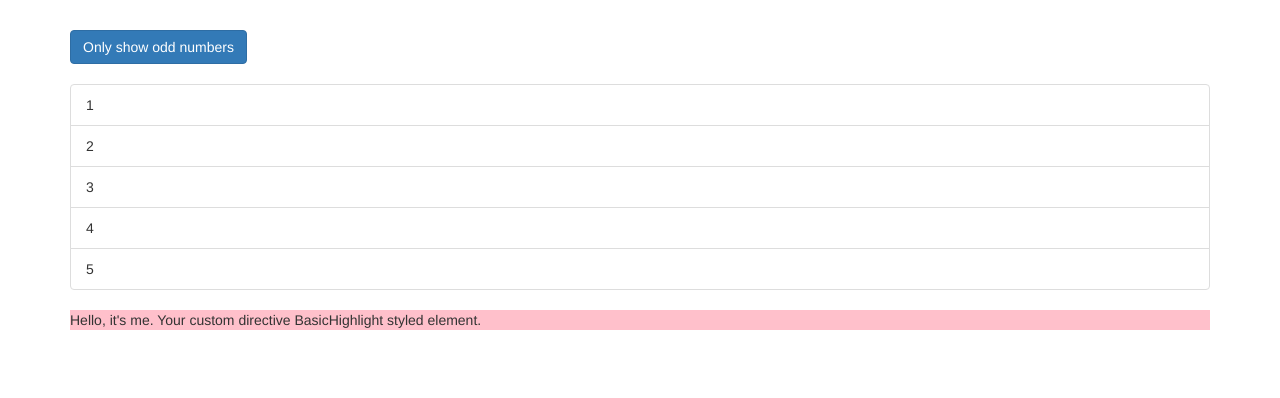
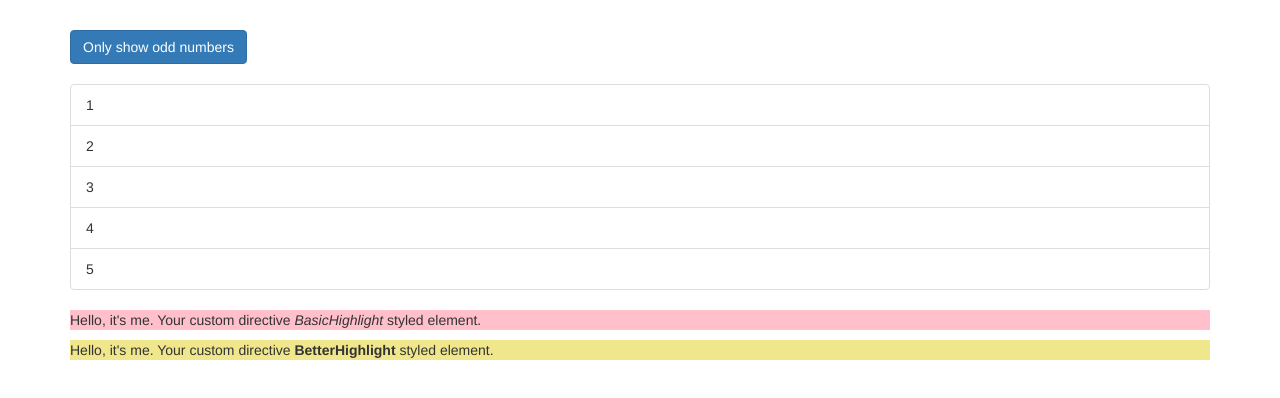
Before and after one commit to rghatore/ng-directives-deep-dive, an Angular app: page / in a window 1280 px wide. Shown: the top 398 px of the page. Built offline with nearby package versions, Linux system fonts and the light colour scheme.

Commit message:
adding custom directive using renderer

```diff
--- a/src/app/app.component.html
+++ b/src/app/app.component.html
@@ -19,6 +19,9 @@
     </div>
   </div>
   <p appBasicHighlight>
-    Hello, it's me. Your custom directive BasicHighlight styled element.
+    Hello, it's me. Your custom directive <em>BasicHighlight</em> styled element.
+  </p>
+  <p appBetterHighlight>
+    Hello, it's me. Your custom directive <b>BetterHighlight</b> styled element.
   </p>
 </div>
--- a/src/app/app.module.ts
+++ b/src/app/app.module.ts
@@ -5,11 +5,13 @@ import { FormsModule } from '@angular/forms';
 
 import { AppComponent } from './app.component';
 import { BasicHighlightDirective } from './basic-highlight/basic-highlight-directive';
+import { BetterHighlightDirective } from './better-highlight/better-highlight.directive';
 
 @NgModule({
   declarations: [
     AppComponent,
-    BasicHighlightDirective
+    BasicHighlightDirective,
+    BetterHighlightDirective
   ],
   imports: [
     BrowserModule,
--- /dev/null
+++ b/src/app/better-highlight/better-highlight.directive.ts
@@ -0,0 +1,13 @@
+import { Directive, ElementRef, OnInit, Renderer2 } from '@angular/core';
+
+@Directive({
+  selector: '[appBetterHighlight]'
+})
+export class BetterHighlightDirective implements OnInit {
+
+  constructor(private elementRef: ElementRef, private renderer: Renderer2) { }
+
+  ngOnInit(): void {
+    this.renderer.setStyle(this.elementRef.nativeElement, 'background-color', 'khaki');
+  }
+}
```
Also changed, not shown: 1 other file (tests, documents, lock files or other folders).
